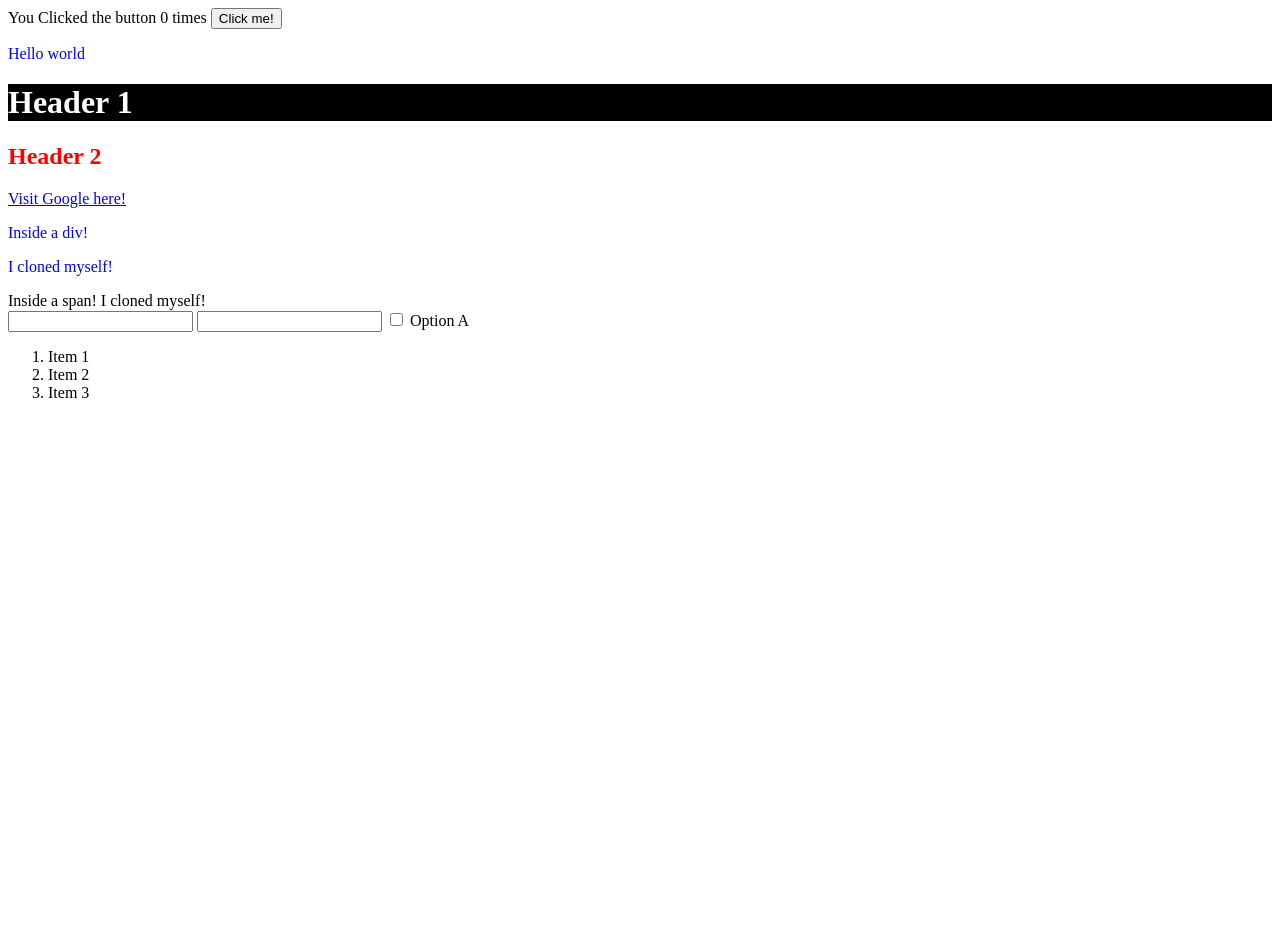
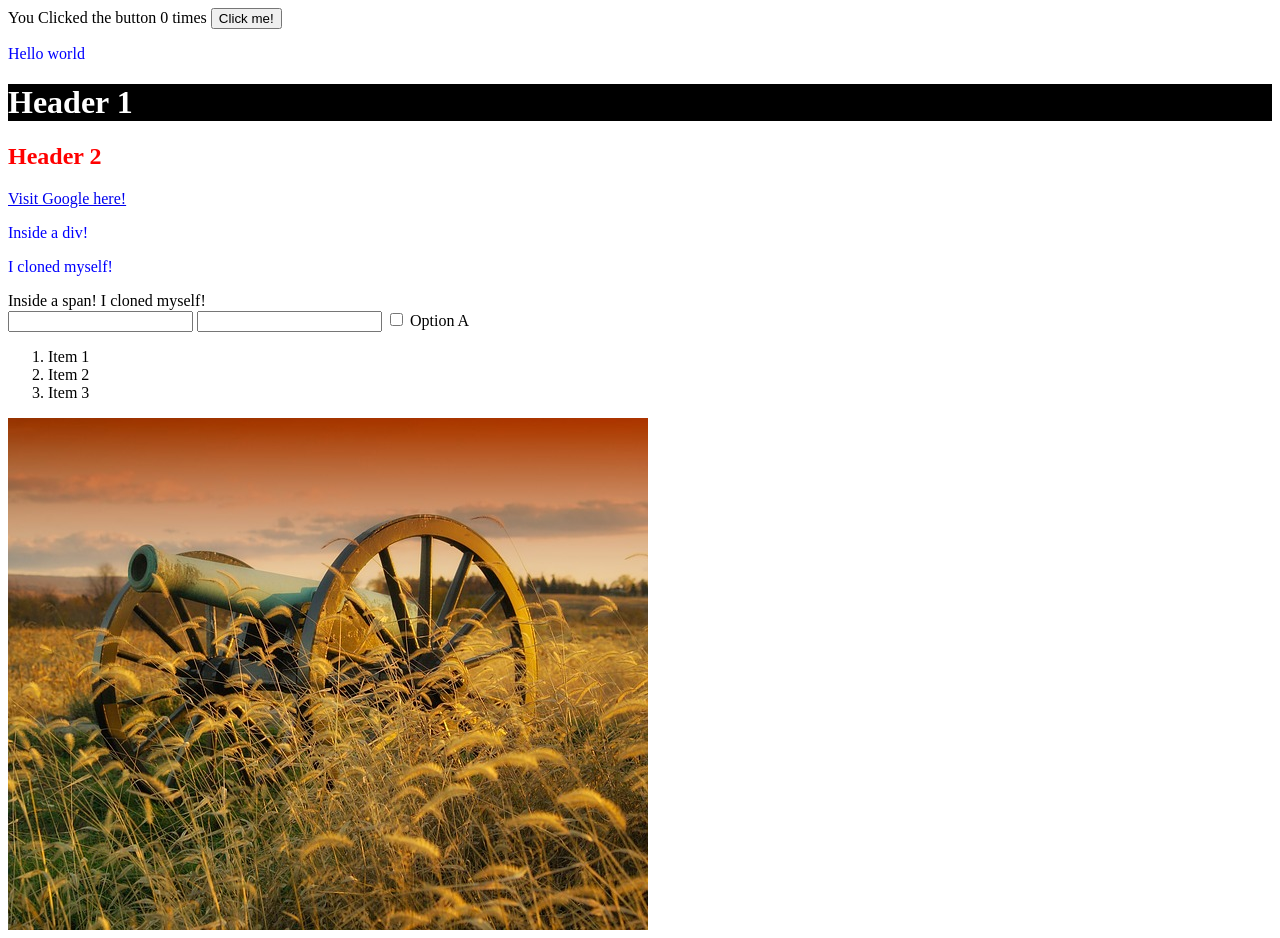
Before and after one commit to Yahirtello/csci1101, a plain HTML site: page web-and-mobile/html-css-js/index.html in a window 1280 px wide. Before the commit the page ends 800 px from the top, so only its background shows below. Drawn offline with Linux system fonts and the light colour scheme.

Commit message:
Update web project

```diff
--- a/web-and-mobile/html-css-js/index.html
+++ b/web-and-mobile/html-css-js/index.html
@@ -46,7 +46,7 @@
             </ol>
         </div>
         <div>
-            <img />
+            <img src="image.jpg" />
         </div>
     </body>
 </html>
```
Also changed, not shown: web-and-mobile/html-css-js/image.jpg (added).
